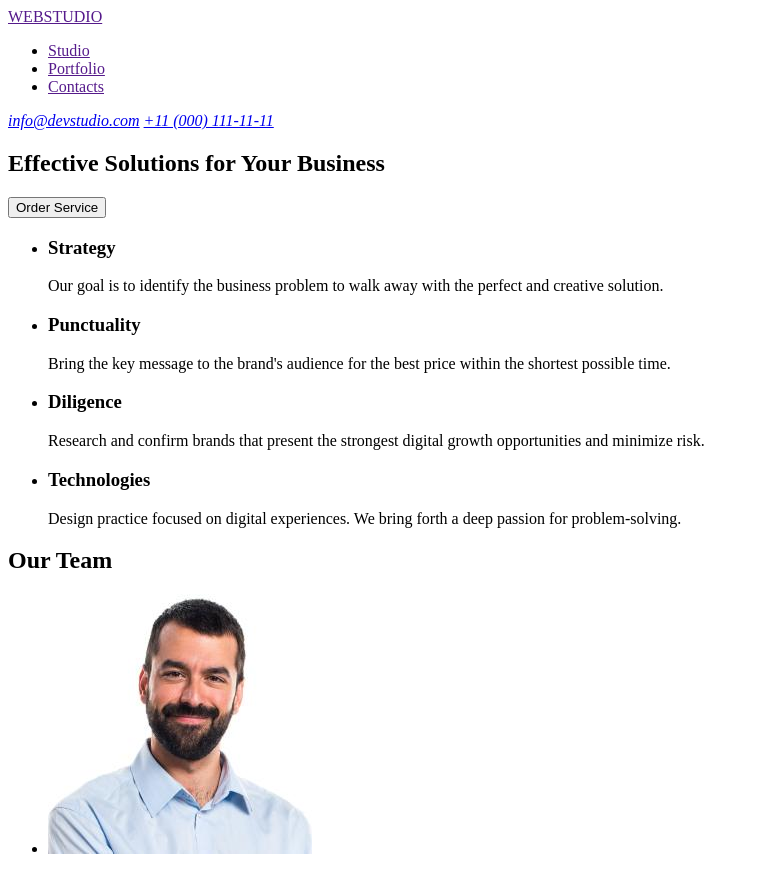
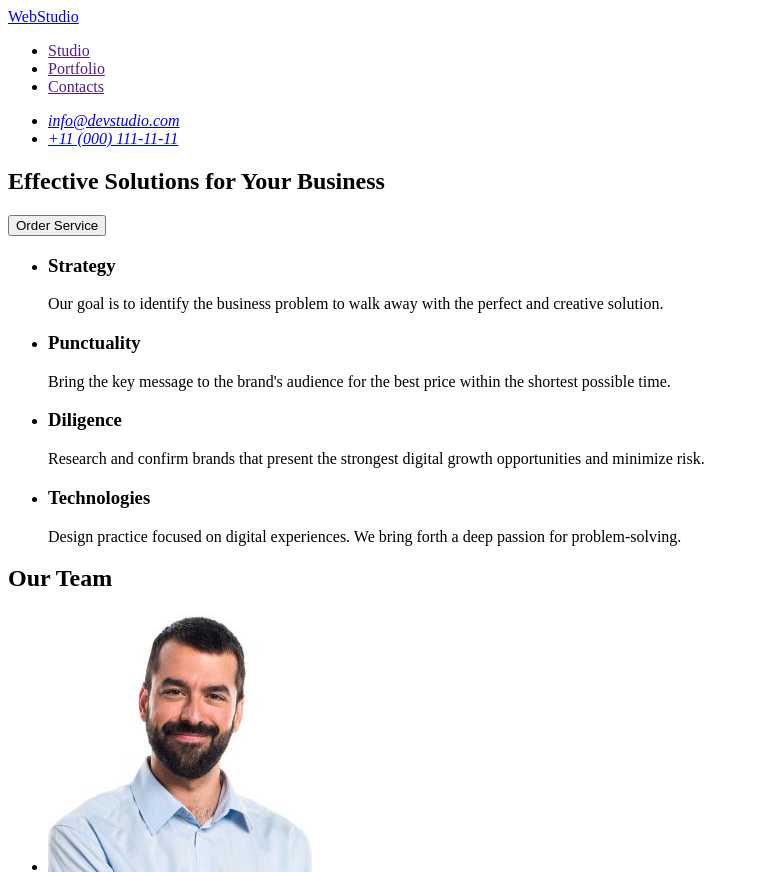
Before and after one commit to diealex/goit-markup-hw-01, a plain HTML site: page index.html in a window 1280 px wide. Shown: the top 872 px of the page, without its empty margins (0-759 px from the left). Drawn offline with Linux system fonts and the light colour scheme.

Commit message:
markup homework 1 edited

```diff
--- a/index.html
+++ b/index.html
@@ -9,8 +9,8 @@
 
 <body>
     <header>
-        <a href="">WEBSTUDIO</a>
         <nav>
+            <a href="./index.html">WebStudio</a>
             <ul>
                 <li>
                     <a href="">Studio</a>
@@ -24,17 +24,22 @@
             </ul>
         </nav>
         <address>
-            <a href="mailto:info@devstudio.com">info@devstudio.com</a>
-            <a href="tel:+110001111111">+11 (000) 111-11-11</a>
+            <ul>
+                <li><a href="mailto:info@devstudio.com">info@devstudio.com</a></li>
+                <li><a href="tel:+110001111111">+11 (000) 111-11-11</a></li>
+            </ul>
         </address>
     </header>
 
     <main>
         <section>
-            <h2 hidden>Goals</h2>
+            <h2 hidden>Order Service</h2>
             <h1>Effective Solutions for Your Business</h1>
             <button type="button">Order Service</button>
+        </section>
 
+        <section>
+            <h2 hidden>Goals</h2>
             <ul>
                 <li>
                     <h3>Strategy</h3>
@@ -86,7 +91,7 @@
         </section>
     </main>
     <footer>
-        <a href="">WEBSTUDIO</a>
+        <a href="./index.html">WebStudio</a>
         <p>Increase the flow of customers and sales for your business with digital marketing & growth solutions.</p>
     </footer>
 </body>
```
Also changed, not shown: 1 other file.
